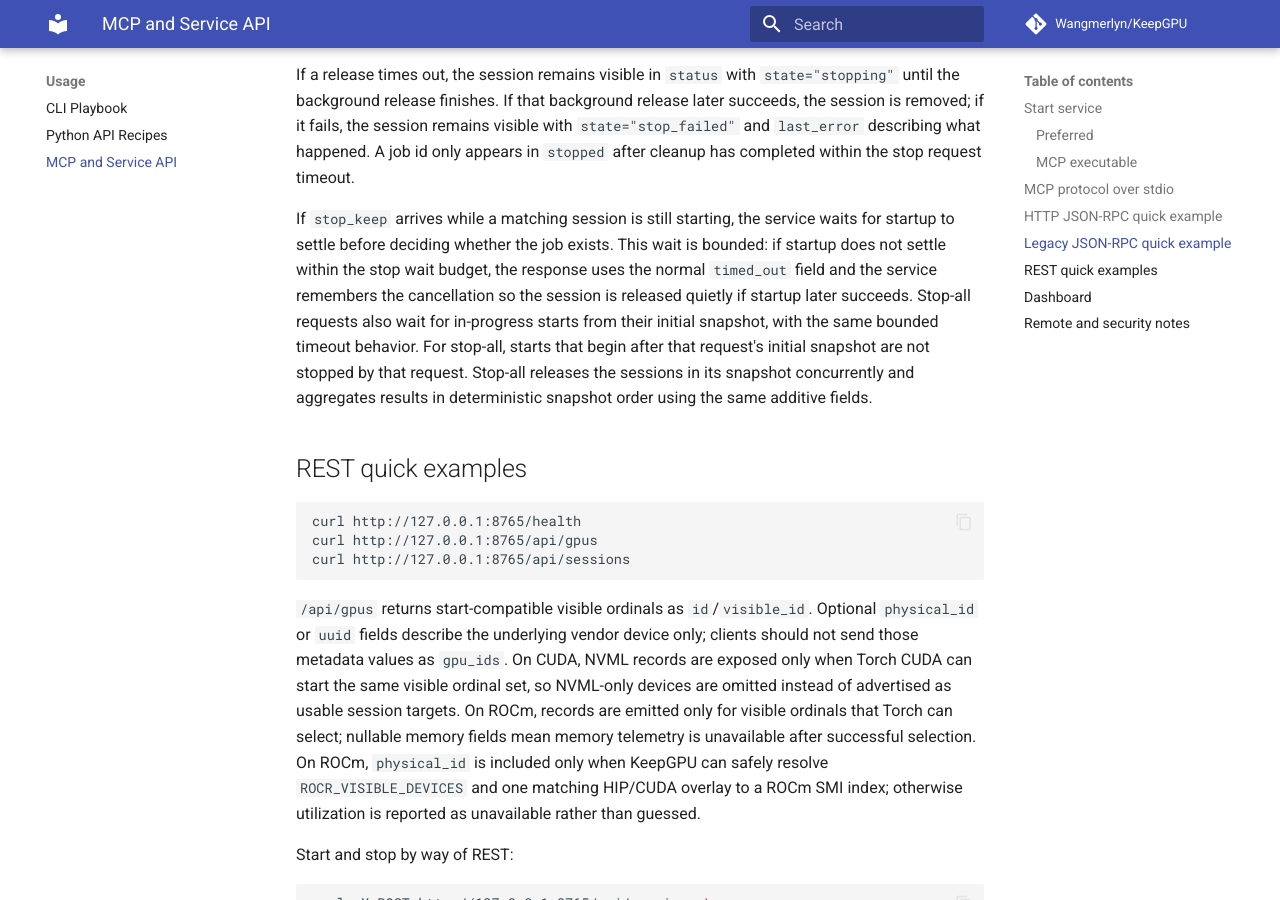
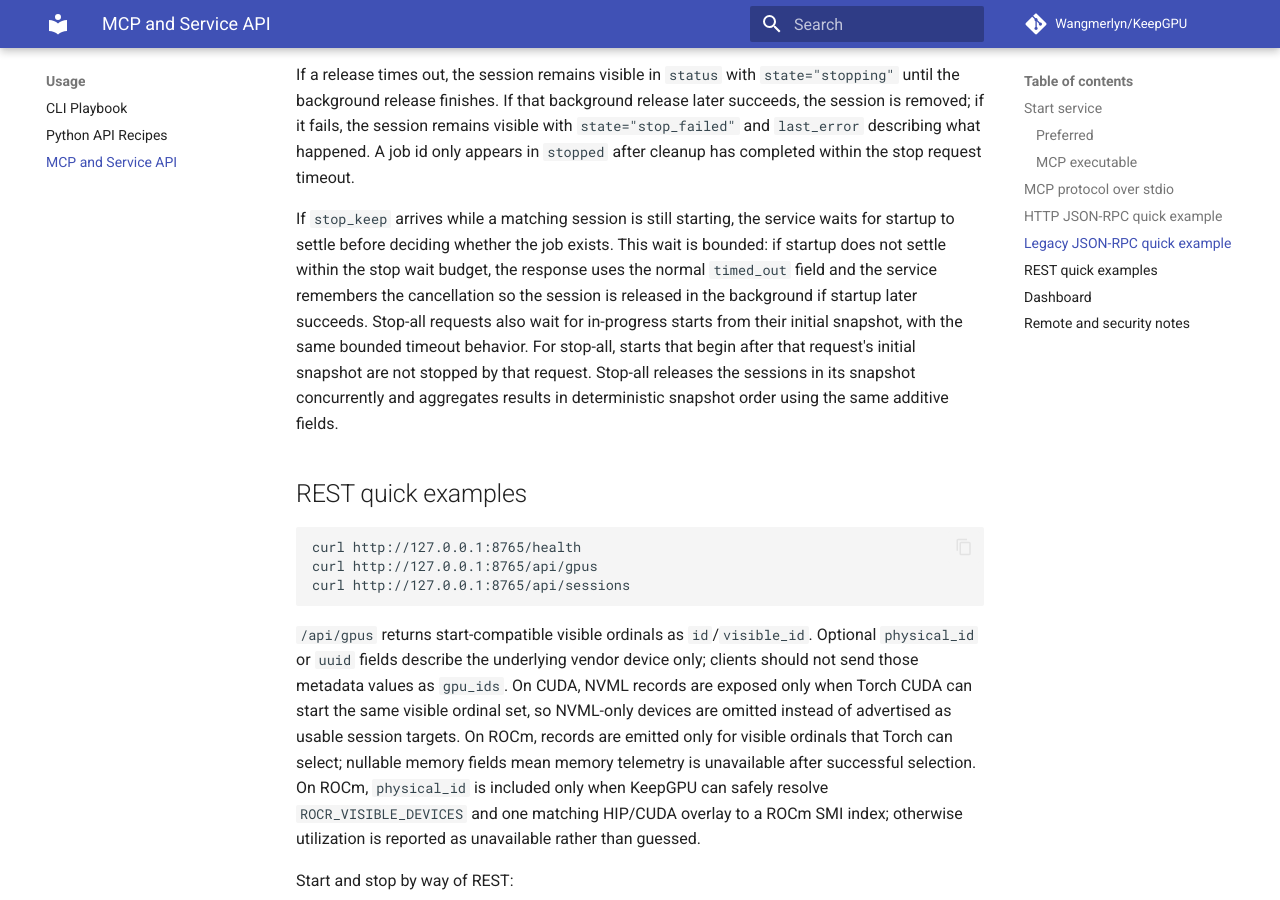
Before and after one commit to Wangmerlyn/KeepGPU, an MkDocs documentation site: the page built from docs/guides/mcp.md, in a window 1280 px wide and 900 px high, scrolled down 3284 px. Built offline with MkDocs 1.6.1 and Material for MkDocs 9.7.7, drawn with Linux system fonts in a browser that asks for light colours; comment, search, counter and statistics services are not loaded.

Commit message:
[mcp] fix: bound stops waiting on startup
Bound stop requests waiting on stuck startup, preserve startup-stop background cleanup behavior, and keep pending cleanup logging visible.

```diff
--- a/docs/guides/mcp.md
+++ b/docs/guides/mcp.md
@@ -161,10 +161,10 @@ If `stop_keep` arrives while a matching session is still starting, the service
 waits for startup to settle before deciding whether the job exists. This wait
 is bounded: if startup does not settle within the stop wait budget, the response
 uses the normal `timed_out` field and the service remembers the cancellation so
-the session is released quietly if startup later succeeds. Stop-all requests
-also wait for in-progress starts from their initial snapshot, with the same
-bounded timeout behavior. For stop-all, starts that begin after that request's
-initial snapshot are not stopped by that request.
+the session is released in the background if startup later succeeds. Stop-all
+requests also wait for in-progress starts from their initial snapshot, with the
+same bounded timeout behavior. For stop-all, starts that begin after that
+request's initial snapshot are not stopped by that request.
 Stop-all releases the sessions in its snapshot concurrently and aggregates
 results in deterministic snapshot order using the same additive fields.
 
```
Also changed, not shown: AGENTS.md (+1 -1 lines), README.md (+1 -1 lines), docs/concepts/architecture.md (+3 -3 lines), docs/plans/stop-starting-session-timeout.md (+2 -2 lines), docs/reference/cli.md (+3 -3 lines), 2 other files.
